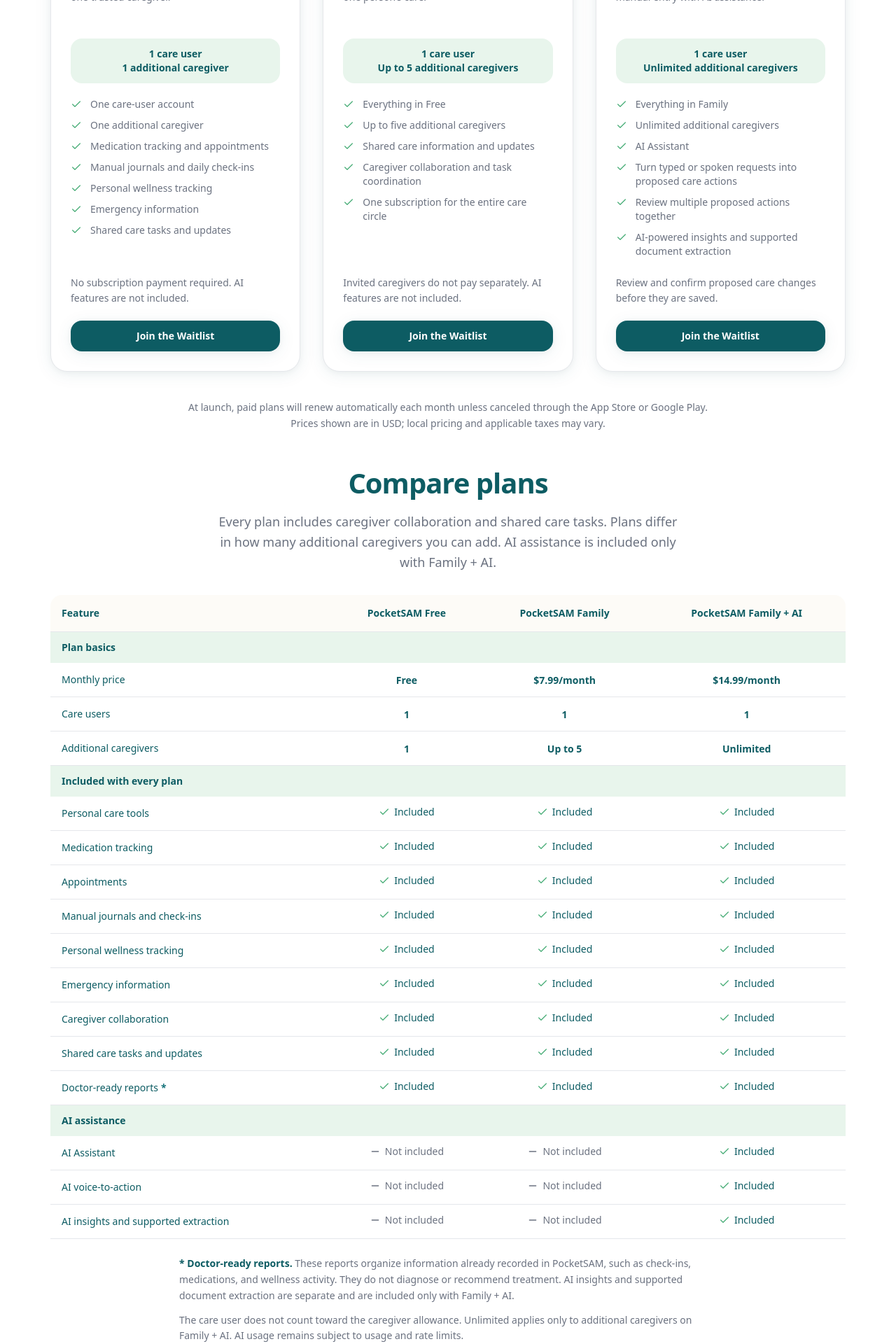
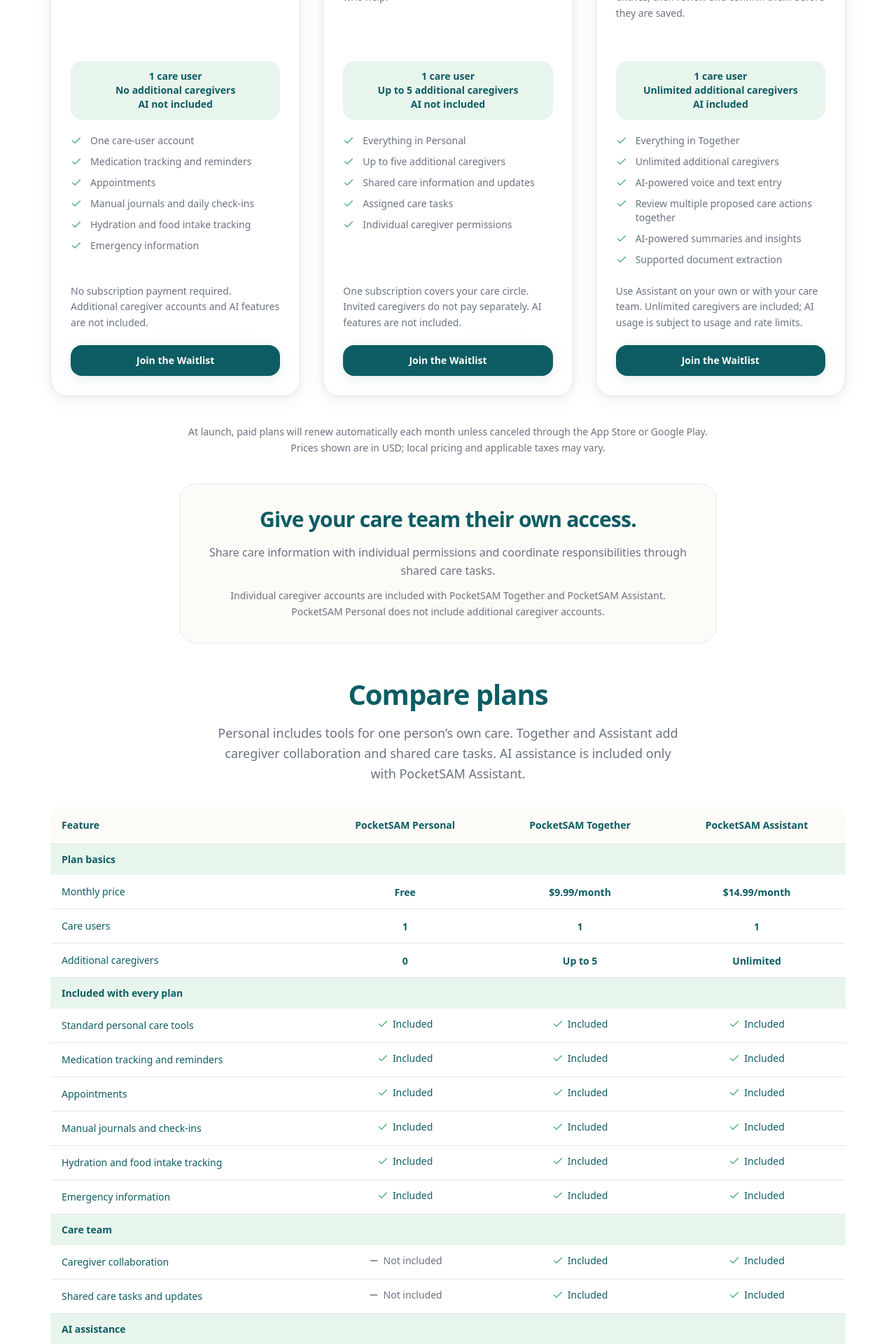
Before and after one commit to Bdogg83/PocketSAMWebsite, a Next.js app: page /pricing in a window 1280 px wide. Shown: the part 620-2540 px from the top of the page at 70% size. Built offline with nearby package versions, Linux system fonts and the light colour scheme.

Commit message:
Replace Family plan names with Personal, Together, and Assistant launch pricing.
Co-authored-by: Cursor <cursoragent@cursor.com>

```diff
--- a/app/pricing/page.tsx
+++ b/app/pricing/page.tsx
@@ -12,14 +12,14 @@ import {
 export const metadata: Metadata = {
   title: "Caregiver App Pricing",
   description:
-    "Planned PocketSAM launch pricing while the app is in beta: Free with one additional caregiver, Family for $7.99/month with up to five additional caregivers, or Family + AI for $14.99/month with unlimited caregivers and AI assistance.",
+    "Planned PocketSAM launch pricing while the app is in beta: Personal is free for one care user, Together is $9.99/month with up to five additional caregivers, and Assistant is $14.99/month with unlimited caregivers and AI assistance.",
   alternates: {
     canonical: "/pricing",
   },
   openGraph: {
     title: "Caregiver App Pricing | PocketSAM",
     description:
-      "Free, Family at $7.99/month, or Family + AI at $14.99/month. Planned launch pricing. PocketSAM is currently in beta.",
+      "Personal is free, Together is $9.99/month, and Assistant is $14.99/month. Planned launch pricing. PocketSAM is currently in beta.",
     url: "https://pocketsam.com/pricing",
   },
 };
@@ -55,8 +55,8 @@ export default function PricingPage() {
               centered={false}
               className="mb-4"
               label="Pricing"
-              title="Care that fits your life."
-              subtitle="Start free with someone you trust. Bring more caregivers together with Family, or add AI assistance to make everyday care easier."
+              title="Care organized. Support connected."
+              subtitle="Start with free tools for your daily care. Bring your care team together, or let PocketSAM help turn everyday updates into organized care information."
             />
             <p className="text-sm font-semibold text-teal-deep sm:text-base">
               {launchPricingNotice}
@@ -67,11 +67,32 @@ export default function PricingPage() {
 
       <PricingCards />
 
-      <section className="pb-10 lg:pb-12">
+      <section className="pb-8 lg:pb-10">
         <Container>
           <p className="mx-auto max-w-3xl text-center text-sm leading-relaxed text-gray-soft">
             {renewalNotice}
           </p>
+        </Container>
+      </section>
+
+      <section className="pb-10 lg:pb-12" aria-labelledby="care-team-access-heading">
+        <Container>
+          <div className="mx-auto max-w-3xl rounded-3xl border border-gray-border bg-cream px-6 py-8 text-center sm:px-10">
+            <h2
+              id="care-team-access-heading"
+              className="text-2xl font-bold tracking-tight text-teal-deep sm:text-3xl text-balance"
+            >
+              Give your care team their own access.
+            </h2>
+            <p className="mt-4 text-sm leading-relaxed text-gray-soft sm:text-base">
+              Share care information with individual permissions and coordinate responsibilities
+              through shared care tasks.
+            </p>
+            <p className="mt-3 text-sm leading-relaxed text-gray-soft">
+              Individual caregiver accounts are included with PocketSAM Together and PocketSAM
+              Assistant. PocketSAM Personal does not include additional caregiver accounts.
+            </p>
+          </div>
         </Container>
       </section>
 
--- a/components/CareCircleSharingDetail.tsx
+++ b/components/CareCircleSharingDetail.tsx
@@ -144,8 +144,9 @@ export default function CareCircleSharingDetail() {
               exactly what each person can see or help manage.
             </p>
             <p className="mt-4 text-sm leading-relaxed text-gray-soft sm:text-base">
-              Caregiver collaboration is included on every plan. The care user does not count
-              toward the caregiver allowance. {pricingSummary}{" "}
+              Additional caregiver accounts are included with PocketSAM Together and PocketSAM
+              Assistant. PocketSAM Personal is for one person managing their own care. The care
+              user does not count toward the caregiver allowance. {pricingSummary}{" "}
               <Link
                 href="/pricing"
                 className="rounded-sm font-semibold text-teal-primary underline-offset-2 hover:underline focus-visible:outline focus-visible:outline-2 focus-visible:outline-offset-2 focus-visible:outline-teal-deep"
--- a/components/DoctorReadyReportsDetail.tsx
+++ b/components/DoctorReadyReportsDetail.tsx
@@ -189,9 +189,10 @@ export default function DoctorReadyReportsDetail() {
               better prepared.
             </p>
             <p className="mt-4 text-sm leading-relaxed text-gray-soft sm:text-base">
-              These reports organize information already recorded in PocketSAM. They are included
-              with the personal care tools on every plan. AI insights and supported document
-              extraction are included only with Family + AI.{" "}
+              These reports organize information already recorded in PocketSAM, such as check-ins,
+              medications, and wellness activity. They do not diagnose or recommend treatment.
+              AI-powered summaries, insights, and supported document extraction are included only
+              with PocketSAM Assistant.{" "}
               <Link
                 href="/pricing"
                 className="rounded-sm font-semibold text-teal-primary underline-offset-2 hover:underline focus-visible:outline focus-visible:outline-2 focus-visible:outline-offset-2 focus-visible:outline-teal-deep"
--- a/components/PlanSummary.tsx
+++ b/components/PlanSummary.tsx
@@ -13,7 +13,7 @@ export default function PlanSummary() {
             id="plan-summary-heading"
             className="text-2xl font-bold tracking-tight text-teal-deep sm:text-3xl text-balance"
           >
-            Care that fits your life.
+            Care organized. Support connected.
           </h2>
           <p className="mx-auto mt-4 max-w-3xl text-sm leading-relaxed text-gray-soft sm:text-base">
             {pricingSummary}
--- a/components/PricingCards.tsx
+++ b/components/PricingCards.tsx
@@ -22,13 +22,14 @@ export default function PricingCards() {
                 )}
               </div>
               <p className="mt-3 font-semibold text-teal-deep lg:min-h-[3rem]">{plan.tagline}</p>
-              <p className="mt-2 text-sm leading-relaxed text-gray-soft lg:min-h-[4.5rem]">
+              <p className="mt-2 text-sm leading-relaxed text-gray-soft lg:min-h-[6.5rem]">
                 {plan.description}
               </p>
 
               <div className="mt-5 rounded-2xl bg-green-pale px-4 py-3 text-center">
                 <p className="text-sm font-semibold text-teal-deep">1 care user</p>
                 <p className="text-sm font-semibold text-teal-deep">{plan.caregiverLimit}</p>
+                <p className="text-sm font-semibold text-teal-deep">{plan.aiAvailability}</p>
               </div>
 
               <ul className="mt-5 space-y-2.5">
--- a/components/PricingComparison.tsx
+++ b/components/PricingComparison.tsx
@@ -48,9 +48,9 @@ export default function PricingComparison() {
           }
           subtitle={
             <>
-              Every plan includes caregiver collaboration and shared care tasks. Plans differ in
-              how many additional caregivers you can add. AI assistance is included only with{" "}
-              <span className="whitespace-nowrap">Family + AI</span>.
+              Personal includes tools for one person’s own care. Together and Assistant add
+              caregiver collaboration and shared care tasks. AI assistance is included only with{" "}
+              <span className="whitespace-nowrap">PocketSAM Assistant</span>.
             </>
           }
         />
@@ -65,18 +65,7 @@ export default function PricingComparison() {
                     key={row.feature}
                     className="rounded-2xl border border-gray-border bg-white p-4 shadow-soft"
                   >
-                    <p className="font-semibold text-teal-deep">
-                      {row.feature}
-                      {row.noteId && (
-                        <a
-                          href={`#${row.noteId}`}
-                          className="ml-1 rounded-sm text-teal-primary focus-visible:outline focus-visible:outline-2 focus-visible:outline-offset-2 focus-visible:outline-teal-deep"
-                        >
-                          <span className="sr-only">{row.feature} note</span>
-                          <span aria-hidden="true">*</span>
-                        </a>
-                      )}
-                    </p>
+                    <p className="font-semibold text-teal-deep">{row.feature}</p>
                     <dl className="mt-3 space-y-2">
                       {pricingPlans.map((plan) => (
                         <div
@@ -100,7 +89,7 @@ export default function PricingComparison() {
         <div className="hidden overflow-x-auto lg:block">
           <table className="w-full border-separate border-spacing-0 text-left">
             <caption className="sr-only">
-              PocketSAM Free, Family, and Family + AI plan comparison
+              PocketSAM Personal, Together, and Assistant plan comparison
             </caption>
             <thead>
               <tr>
@@ -139,15 +128,6 @@ export default function PricingComparison() {
                       className="border-b border-gray-border bg-white px-4 py-3 text-sm font-medium text-teal-deep"
                     >
                       {row.feature}
-                      {row.noteId && (
-                        <a
-                          href={`#${row.noteId}`}
-                          className="ml-1 rounded-sm font-semibold text-teal-primary focus-visible:outline focus-visible:outline-2 focus-visible:outline-offset-2 focus-visible:outline-teal-deep"
-                        >
-                          <span className="sr-only">{row.feature} note</span>
-                          <span aria-hidden="true">*</span>
-                        </a>
-                      )}
                     </th>
                     {pricingPlans.map((plan) => (
                       <td
@@ -165,17 +145,11 @@ export default function PricingComparison() {
         </div>
 
         <div className="mx-auto mt-6 max-w-3xl space-y-3 text-sm leading-relaxed text-gray-soft">
-          <p id="doctor-ready-reports-note" className="scroll-mt-28">
-            <span className="font-semibold text-teal-deep">* Doctor-ready reports. </span>
-            These reports organize information already recorded in PocketSAM, such as check-ins,
-            medications, and wellness activity. They do not diagnose or recommend treatment. AI
-            insights and supported document extraction are separate and are included only with
-            Family + AI.
-          </p>
           <p>
-            The care user does not count toward the caregiver allowance. Unlimited applies only
-            to additional caregivers on Family + AI. AI usage remains subject to usage and rate
-            limits.
+            The care user does not count toward the caregiver allowance. Unlimited applies to
+            additional caregiver accounts on PocketSAM Assistant, not to AI usage. AI usage is
+            subject to care-circle-level usage and rate controls. Proposed care changes are
+            reviewed and confirmed before they are saved.
           </p>
         </div>
       </Container>
--- a/components/pricingData.ts
+++ b/components/pricingData.ts
@@ -1,4 +1,4 @@
-export type PlanKey = "free" | "family" | "familyAi";
+export type PlanKey = "personal" | "together" | "assistant";
 
 export type ComparisonValue =
   | { type: "text"; text: string }
@@ -15,12 +15,13 @@ export interface PricingPlan {
   tagline: string;
   description: string;
   caregiverLimit: string;
+  aiAvailability: string;
   features: string[];
   supporting: string;
 }
 
-export const FAMILY_MONTHLY_PRICE = "$7.99/month";
-export const FAMILY_AI_MONTHLY_PRICE = "$14.99/month";
+export const TOGETHER_MONTHLY_PRICE = "$9.99/month";
+export const ASSISTANT_MONTHLY_PRICE = "$14.99/month";
 
 export const launchPricingNotice =
   "Planned launch pricing. PocketSAM is currently in beta.";
@@ -28,93 +29,100 @@ export const launchPricingNotice =
 export const renewalNotice =
   "At launch, paid plans will renew automatically each month unless canceled through the App Store or Google Play. Prices shown are in USD; local pricing and applicable taxes may vary.";
 
-export const pricingSummary = `Start free with one caregiver. Connect up to five caregivers with Family for ${FAMILY_MONTHLY_PRICE}, or choose unlimited caregivers and AI assistance with Family + AI for ${FAMILY_AI_MONTHLY_PRICE}.`;
+export const pricingSummary = `Start free with personal care tools. Connect up to five caregivers with Together for ${TOGETHER_MONTHLY_PRICE}, or choose unlimited caregivers and AI assistance with Assistant for ${ASSISTANT_MONTHLY_PRICE}.`;
 
 const included: ComparisonValue = { type: "included" };
 const excluded: ComparisonValue = { type: "excluded" };
 const allIncluded: Record<PlanKey, ComparisonValue> = {
-  free: included,
-  family: included,
-  familyAi: included,
+  personal: included,
+  together: included,
+  assistant: included,
 };
-const aiOnly: Record<PlanKey, ComparisonValue> = {
-  free: excluded,
-  family: excluded,
-  familyAi: included,
+const careTeam: Record<PlanKey, ComparisonValue> = {
+  personal: excluded,
+  together: included,
+  assistant: included,
+};
+const assistantOnly: Record<PlanKey, ComparisonValue> = {
+  personal: excluded,
+  together: excluded,
+  assistant: included,
 };
 
 export const pricingPlans: PricingPlan[] = [
   {
-    key: "free",
-    name: "PocketSAM Free",
+    key: "personal",
+    name: "PocketSAM Personal",
     price: "Free",
     schemaPrice: "0",
     schemaDescription:
-      "Free plan for one care user and one additional caregiver. Includes personal care tools, caregiver collaboration, and shared care tasks. AI features are not included. Planned launch pricing. PocketSAM is currently in beta.",
-    tagline: "Your care, with someone beside you.",
-    description:
-      "Organize one person’s care and share it with one trusted caregiver.",
-    caregiverLimit: "1 additional caregiver",
+      "Free plan for one care user managing their own care. Includes standard personal care tools. Additional caregiver accounts and AI features are not included. Planned launch pricing. PocketSAM is currently in beta.",
+    tagline: "Your daily care, organized.",
+    description: "For one person managing their own care.",
+    caregiverLimit: "No additional caregivers",
+    aiAvailability: "AI not included",
     features: [
       "One care-user account",
-      "One additional caregiver",
-      "Medication tracking and appointments",
+      "Medication tracking and reminders",
+      "Appointments",
       "Manual journals and daily check-ins",
-      "Personal wellness tracking",
+      "Hydration and food intake tracking",
       "Emergency information",
-      "Shared care tasks and updates",
     ],
-    supporting: "No subscription payment required. AI features are not included.",
+    supporting:
+      "No subscription payment required. Additional caregiver accounts and AI features are not included.",
   },
   {
-    key: "family",
-    name: "PocketSAM Family",
-    price: "$7.99",
+    key: "together",
+    name: "PocketSAM Together",
+    price: "$9.99",
     period: "/month",
-    schemaPrice: "7.99",
+    schemaPrice: "9.99",
     schemaDescription:
-      "Monthly plan at $7.99 USD for one care user and up to five additional caregivers. Includes personal care tools and caregiver collaboration. AI features are not included. Paid plans renew automatically. Planned launch pricing. PocketSAM is currently in beta.",
-    tagline: "Better care, together.",
-    description: "Keep a small care team connected around one person’s care.",
+      "Monthly plan at $9.99 USD for one care user and up to five additional caregivers. Includes personal care tools, caregiver collaboration, and shared care tasks. AI features are not included. One subscription covers the care circle. Paid plans renew automatically. Planned launch pricing. PocketSAM is currently in beta.",
+    tagline: "Keep everyone on the same page.",
+    description: "Coordinate one person's care with the people who help.",
     caregiverLimit: "Up to 5 additional caregivers",
+    aiAvailability: "AI not included",
     features: [
-      "Everything in Free",
+      "Everything in Personal",
       "Up to five additional caregivers",
       "Shared care information and updates",
-      "Caregiver collaboration and task coordination",
-      "One subscription for the entire care circle",
+      "Assigned care tasks",
+      "Individual caregiver permissions",
     ],
     supporting:
-      "Invited caregivers do not pay separately. AI features are not included.",
+      "One subscription covers your care circle. Invited caregivers do not pay separately. AI features are not included.",
   },
   {
-    key: "familyAi",
-    name: "PocketSAM Family + AI",
+    key: "assistant",
+    name: "PocketSAM Assistant",
     price: "$14.99",
     period: "/month",
     schemaPrice: "14.99",
     schemaDescription:
-      "Monthly plan at $14.99 USD for one care user and unlimited additional caregivers, plus AI assistance. Unlimited applies to caregivers only. AI usage is subject to usage and rate limits. Paid plans renew automatically. Planned launch pricing. PocketSAM is currently in beta.",
-    tagline: "Your care team, powered by AI.",
+      "Monthly plan at $14.99 USD for one care user. Inviting caregivers is optional, and additional caregivers are unlimited. Includes AI assistance that prepares proposed care actions for review. Unlimited applies to caregiver accounts only. AI usage is subject to care-circle-level usage and rate controls. Paid plans renew automatically. Planned launch pricing. PocketSAM is currently in beta.",
+    tagline: "Less manual entry. More time for care.",
     description:
-      "Connect your whole care team and reduce manual entry with AI assistance.",
+      "Use typed or spoken updates to prepare care entries, then review and confirm them before they are saved.",
     caregiverLimit: "Unlimited additional caregivers",
+    aiAvailability: "AI included",
     features: [
-      "Everything in Family",
+      "Everything in Together",
       "Unlimited additional caregivers",
-      "AI Assistant",
-      "Turn typed or spoken requests into proposed care actions",
-      "Review multiple proposed actions together",
-      "AI-powered insights and supported document extraction",
+      "AI-powered voice and text entry",
+      "Review multiple proposed care actions together",
+      "AI-powered summaries and insights",
+      "Supported document extraction",
     ],
-    supporting: "Review and confirm proposed care changes before they are saved.",
+    supporting:
+      "Use Assistant on your own or with your care team. Unlimited caregivers are included; AI usage is subject to usage and rate limits.",
   },
 ];
 
 export interface ComparisonRow {
   feature: string;
   values: Record<PlanKey, ComparisonValue>;
-  noteId?: string;
 }
 
 export interface ComparisonGroup {
@@ -129,25 +137,25 @@ export const comparisonGroups: ComparisonGroup[] = [
       {
         feature: "Monthly price",
         values: {
-          free: { type: "text", text: "Free" },
-          family: { type: "text", text: FAMILY_MONTHLY_PRICE },
-          familyAi: { type: "text", text: FAMILY_AI_MONTHLY_PRICE },
+          personal: { type: "text", text: "Free" },
+          together: { type: "text", text: TOGETHER_MONTHLY_PRICE },
+          assistant: { type: "text", text: ASSISTANT_MONTHLY_PRICE },
         },
       },
       {
         feature: "Care users",
         values: {
-          free: { type: "text", text: "1" },
-          family: { type: "text", text: "1" },
-          familyAi: { type: "text", text: "1" },
+          personal: { type: "text", text: "1" },
+          together: { type: "text", text: "1" },
+          assistant: { type: "text", text: "1" },
         },
       },
       {
         feature: "Additional caregivers",
         values: {
-          free: { type: "text", text: "1" },
-          family: { type: "text", text: "Up to 5" },
-          familyAi: { type: "text", text: "Unlimited" },
+          personal: { type: "text", text: "0" },
+          together: { type: "text", text: "Up to 5" },
+          assistant: { type: "text", text: "Unlimited" },
         },
       },
     ],
@@ -155,27 +163,27 @@ export const comparisonGroups: ComparisonGroup[] = [
   {
     label: "Included with every plan",
     rows: [
-      { feature: "Personal care tools", values: allIncluded },
-      { feature: "Medication tracking", values: allIncluded },
+      { feature: "Standard personal care tools", values: allIncluded },
+      { feature: "Medication tracking and reminders", values: allIncluded },
       { feature: "Appointments", values: allIncluded },
       { feature: "Manual journals and check-ins", values: allIncluded },
-      { feature: "Personal wellness tracking", values: allIncluded },
+      { feature: "Hydration and food intake tracking", values: allIncluded },
       { feature: "Emergency information", values: allIncluded },
-      { feature: "Caregiver collaboration", values: allIncluded },
-      { feature: "Shared care tasks and updates", values: allIncluded },
-      {
-        feature: "Doctor-ready reports",
-        values: allIncluded,
-        noteId: "doctor-ready-reports-note",
-      },
+    ],
+  },
+  {
+    label: "Care team",
+    rows: [
+      { feature: "Caregiver collaboration", values: careTeam },
+      { feature: "Shared care tasks and updates", values: careTeam },
     ],
   },
   {
     label: "AI assistance",
     rows: [
-      { feature: "AI Assistant", values: aiOnly },
-      { feature: "AI voice-to-action", values: aiOnly },
-      { feature: "AI insights and supported extraction", values: aiOnly },
+      { feature: "AI-powered voice and text entry", values: assistantOnly },
+      { feature: "AI-powered summaries and insights", values: assistantOnly },
+      { feature: "Supported document extraction", values: assistantOnly },
     ],
   },
 ];
@@ -189,7 +197,7 @@ export const pricingFaqs: { question: string; answer: string }[] = [
   {
     question: "Is there a free plan?",
     answer:
-      "Yes. PocketSAM Free supports one care user and one additional caregiver, with personal care tools and shared care coordination. AI features are not included.",
+      "Yes. PocketSAM Personal includes tools for one person managing their own care. Additional caregiver accounts and AI features are not included.",
   },
   {
     question: "What is a care user?",
@@ -199,22 +207,26 @@ export const pricingFaqs: { question: string; answer: string }[] = [
   {
     question: "How many caregivers can I add?",
     answer:
-      "Free includes one additional caregiver. Family includes up to five additional caregivers. Family + AI includes unlimited additional caregivers. The care user does not count toward these limits.",
+      "Together supports up to five additional caregivers. Assistant supports unlimited additional caregivers. Personal does not include additional caregiver accounts.",
   },
   {
-    question: "Does each caregiver need a subscription?",
+    question: "Does each caregiver pay?",
     answer:
-      "No. One subscription covers the care circle. Each invited caregiver uses their own account without paying separately.",
+      "No. One paid subscription covers the care circle. Invited caregivers use their own accounts without purchasing separate subscriptions.",
+  },
+  {
+    question: "Can I use Assistant without caregivers?",
+    answer:
+      "Yes. You can use PocketSAM Assistant to manage your own care. Inviting caregivers is optional.",
   },
   {
     question: "Which plan includes AI?",
-    answer:
-      "AI features are included only with Family + AI. Free and Family provide manual care management and caregiver collaboration without AI.",
+    answer: "AI features are included only with PocketSAM Assistant.",
   },
   {
-    question: "Does Family + AI include unlimited AI?",
+    question: "Does Assistant include unlimited AI?",
     answer:
-      "Family + AI includes unlimited caregivers. AI usage remains subject to usage and rate limits.",
+      "Assistant includes unlimited caregivers. AI usage is subject to usage and rate limits.",
   },
   {
     question: "Can I change plans?",
@@ -224,12 +236,7 @@ export const pricingFaqs: { question: string; answer: string }[] = [
   {
     question: "What happens if I downgrade?",
     answer:
-      "The care user keeps their saved care records. If your care circle exceeds the new plan’s caregiver limit, you can choose which caregivers retain access. Excess memberships are suspended rather than deleted. AI becomes unavailable when moving to Free or Family.",
-  },
-  {
-    question: "Will I see features outside my plan?",
-    answer:
-      "Everyday app navigation shows the features included in your plan and allowed by your role. You can explore other plans in Plans & Subscription.",
+      "The care user keeps their saved care records. Moving from Assistant to Together removes AI access and limits the circle to five additional caregivers. Returning to Personal removes additional caregiver access when the paid entitlement ends. Excess memberships are suspended rather than deleted.",
   },
   {
     question: "Is PocketSAM a medical device?",
```
